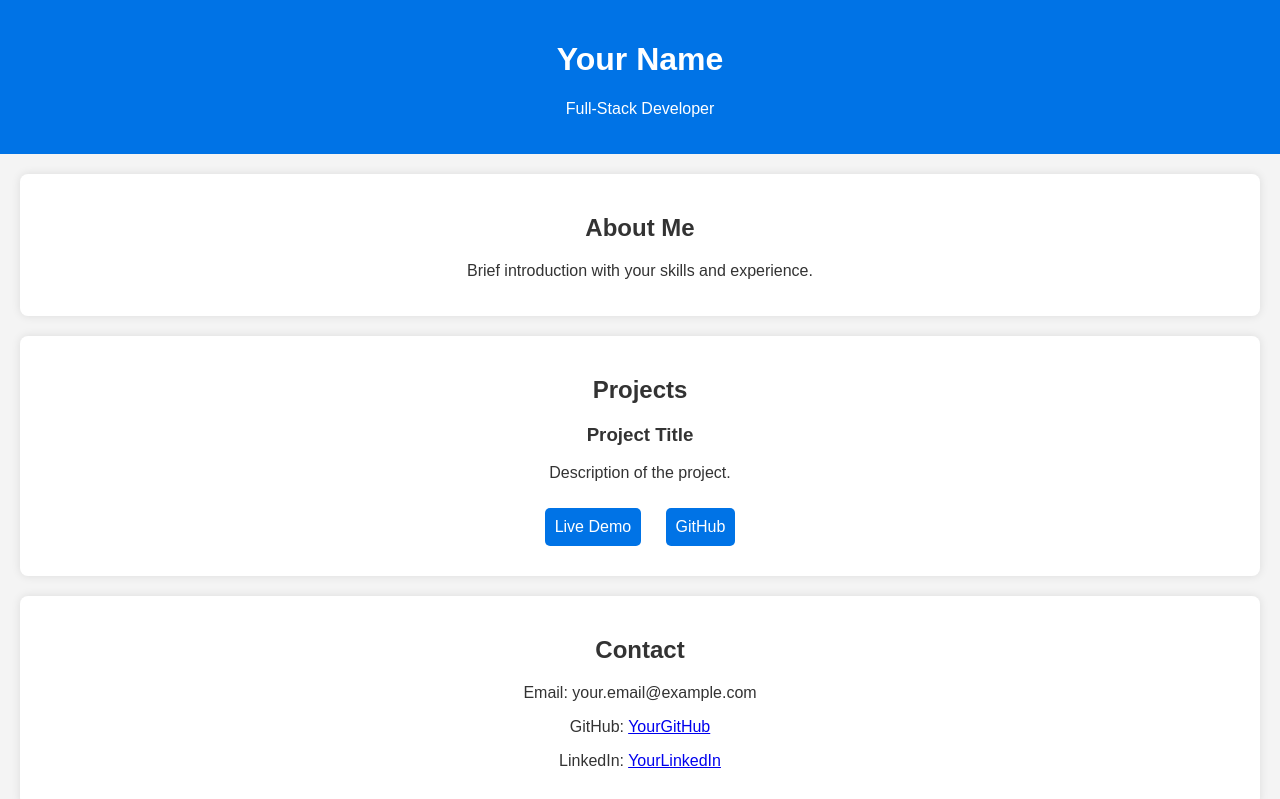
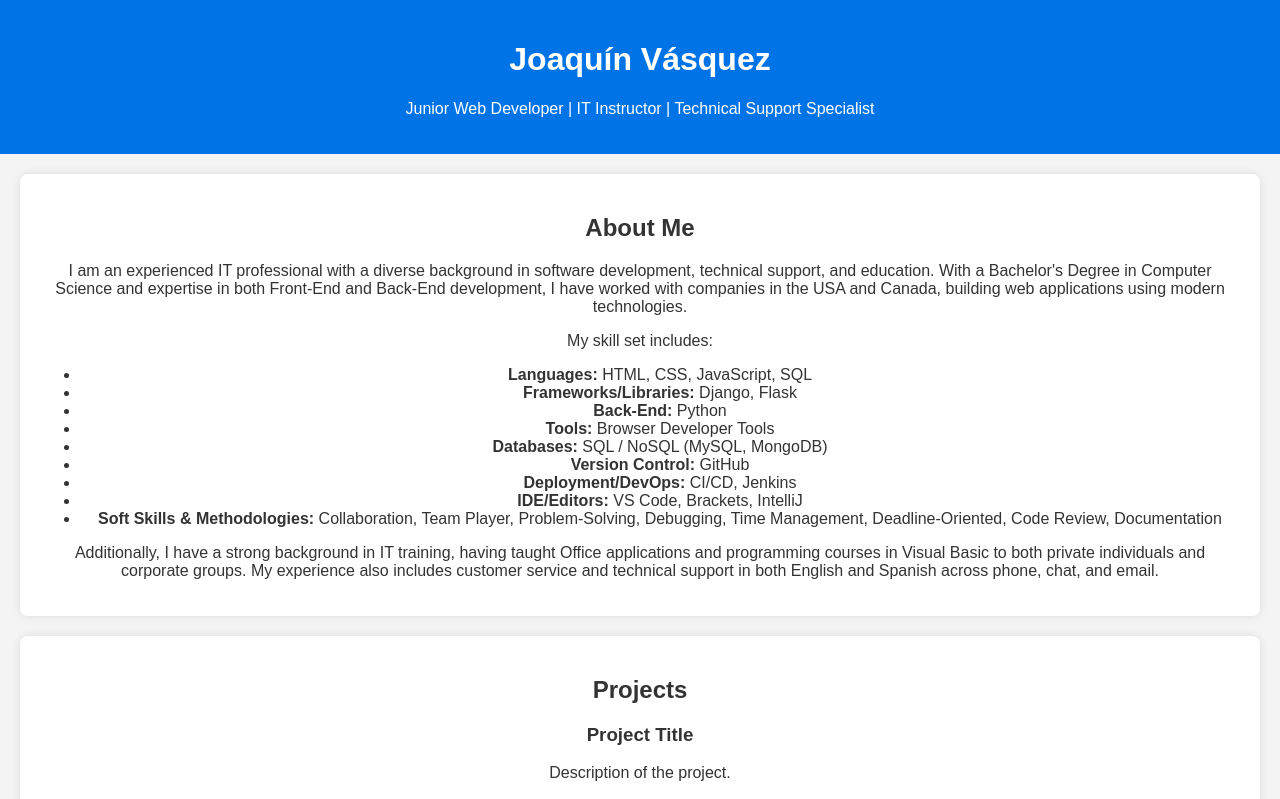
Before and after one commit to jqnv/CG_portafolio, a plain HTML site: page index.html in a window 1280 px wide. Shown: the top 799 px of the page. Drawn offline with Linux system fonts and the light colour scheme.

Commit message:
Added about section and Contact info

```diff
--- a/index.html
+++ b/index.html
@@ -8,13 +8,26 @@
 </head>
 <body>
     <header>
-        <h1>Your Name</h1>
-        <p>Full-Stack Developer</p>
+        <h1>Joaquín Vásquez</h1>
+        <p>Junior Web Developer | IT Instructor | Technical Support Specialist</p>
     </header>
 
     <section id="about">
         <h2>About Me</h2>
-        <p>Brief introduction with your skills and experience.</p>
+        <p>I am an experienced IT professional with a diverse background in software development, technical support, and education. With a Bachelor's Degree in Computer Science and expertise in both Front-End and Back-End development, I have worked with companies in the USA and Canada, building web applications using modern technologies.</p>
+        <p>My skill set includes:</p>
+        <ul>
+            <li><strong>Languages:</strong> HTML, CSS, JavaScript, SQL</li>
+            <li><strong>Frameworks/Libraries:</strong> Django, Flask</li>
+            <li><strong>Back-End:</strong> Python</li>
+            <li><strong>Tools:</strong> Browser Developer Tools</li>
+            <li><strong>Databases:</strong> SQL / NoSQL (MySQL, MongoDB)</li>
+            <li><strong>Version Control:</strong> GitHub</li>
+            <li><strong>Deployment/DevOps:</strong> CI/CD, Jenkins</li>
+            <li><strong>IDE/Editors:</strong> VS Code, Brackets, IntelliJ</li>
+            <li><strong>Soft Skills & Methodologies:</strong> Collaboration, Team Player, Problem-Solving, Debugging, Time Management, Deadline-Oriented, Code Review, Documentation</li>
+        </ul>
+        <p>Additionally, I have a strong background in IT training, having taught Office applications and programming courses in Visual Basic to both private individuals and corporate groups. My experience also includes customer service and technical support in both English and Spanish across phone, chat, and email.</p>
     </section>
 
     <section id="projects">
```
